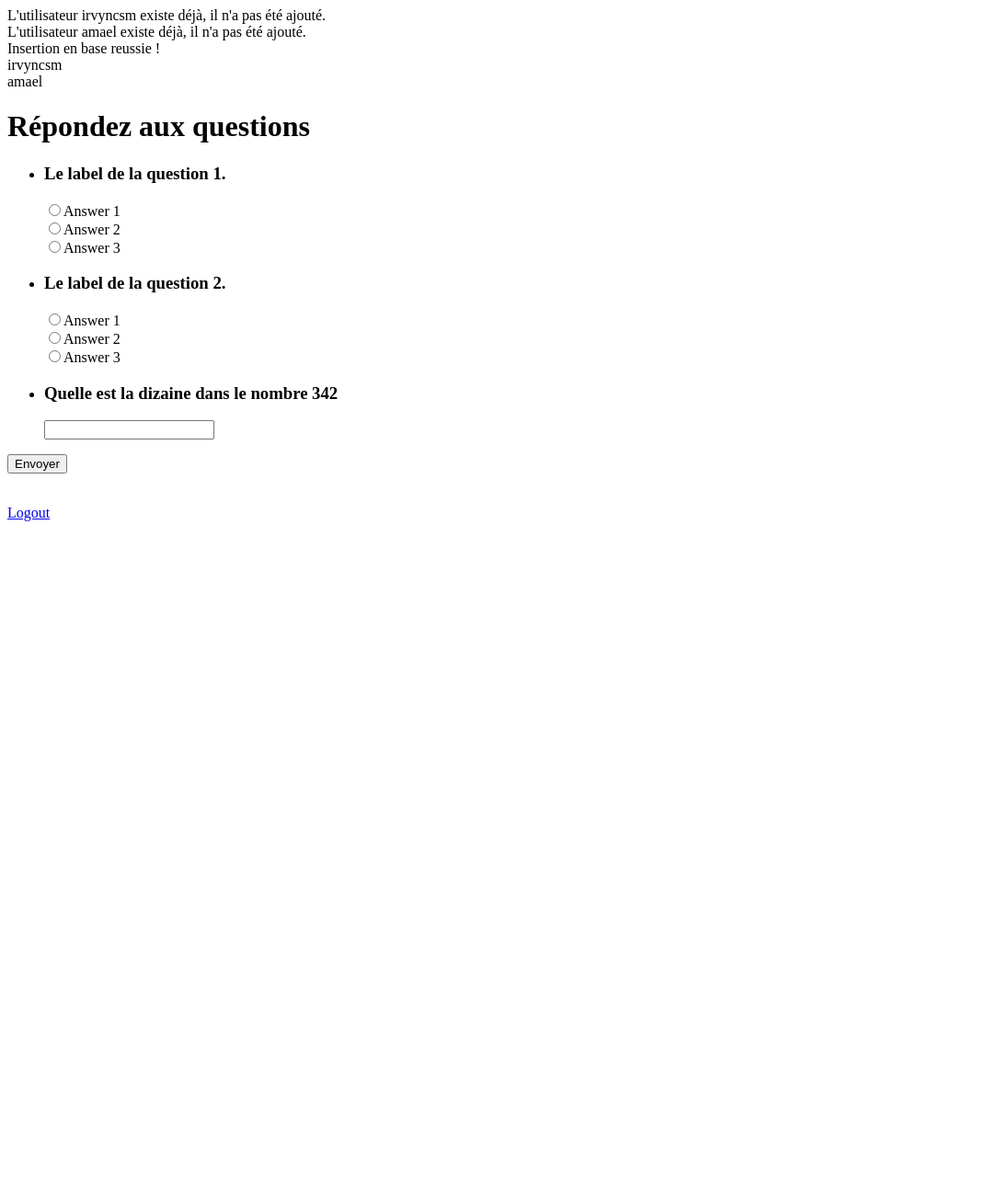
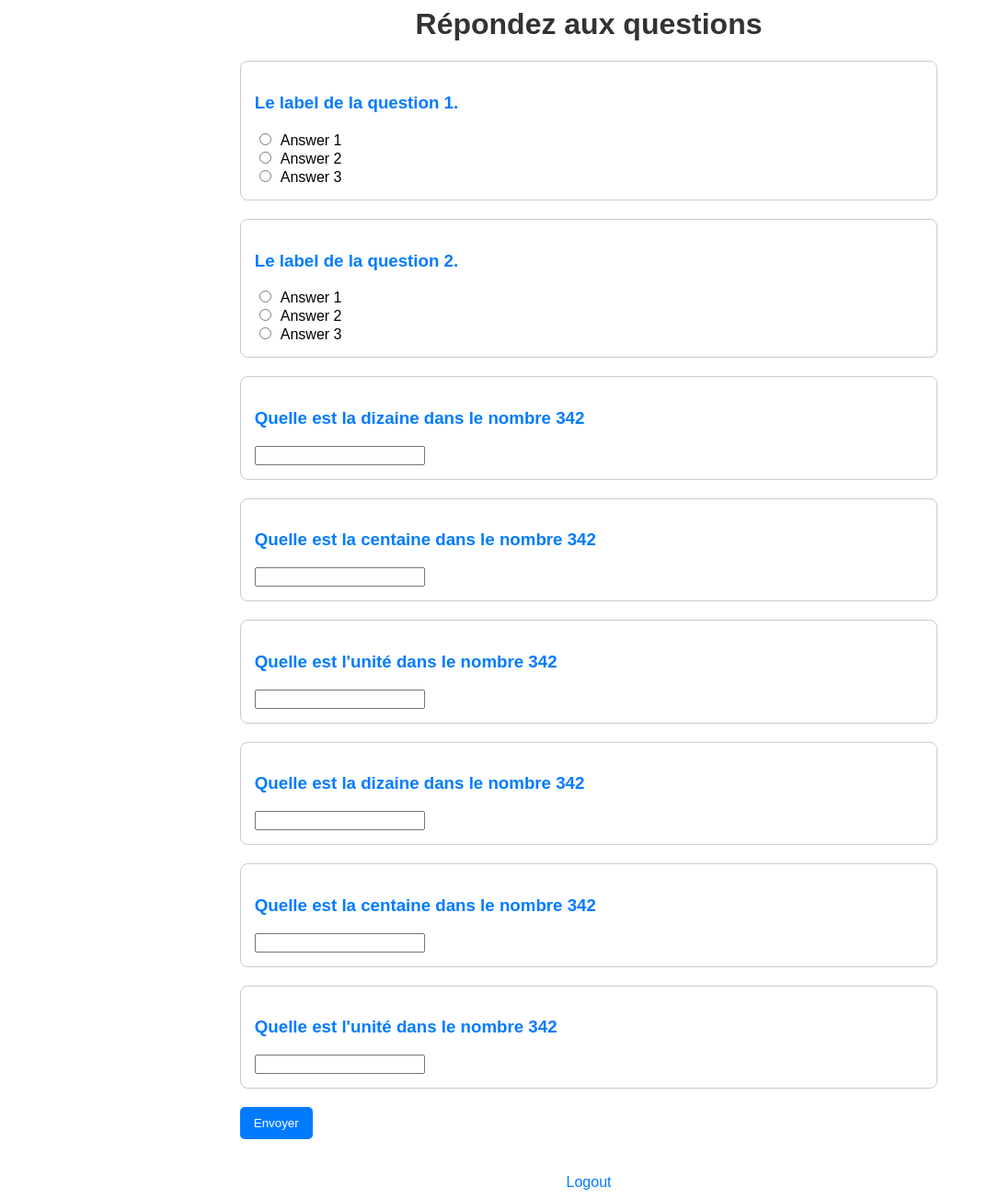
Before and after one commit to Amaelmsrt/QUIZZ_PHP, a PHP site: page / in a window 1280 px wide. Shown: the whole page at 92% size, without its empty margins (0-1074 px from the left). Before the commit the page ends 567 px from the top, so only its background shows below. Run offline with PHP 8.4, Linux system fonts and the light colour scheme; the visitor is signed in with stand-in values (Sample User, id 1); data comes from the database, SQL or seed files in the repository.

Commit message:
ajout css

```diff
--- a/TP_QUIZZ/Data/questions.json
+++ b/TP_QUIZZ/Data/questions.json
@@ -26,12 +26,57 @@
         "score": 1
     },
     {
-        "uuid": "8d7f7078-947b-11ee-b9d1-0242ac120002",
+        "uuid": "8d7f7077-947b-11ee-b9d1-0242ac120002",
         "name": "Question3",
         "type": "text",
         "text": "Quelle est la dizaine dans le nombre 342",
         "choices": [],
         "answer": "4",
         "score": 1
+    },
+    {
+        "uuid": "8d7f7076-947b-11ee-b9d1-0242ac120002",
+        "name": "Question4",
+        "type": "text",
+        "text": "Quelle est la centaine dans le nombre 342",
+        "choices": [],
+        "answer": "3",
+        "score": 1
+    },
+    {
+        "uuid": "8d7f7075-947b-11ee-b9d1-0242ac120002",
+        "name": "Question5",
+        "type": "text",
+        "text": "Quelle est l'unité dans le nombre 342",
+        "choices": [],
+        "answer": "2",
+        "score": 1
+    },
+    {
+        "uuid": "8d7f7074-947b-11ee-b9d1-0242ac120002",
+        "name": "Question6",
+        "type": "text",
+        "text": "Quelle est la dizaine dans le nombre 342",
+        "choices": [],
+        "answer": "4",
+        "score": 1
+    },
+    {
+        "uuid": "8d7f7073-947b-11ee-b9d1-0242ac120002",
+        "name": "Question7",
+        "type": "text",
+        "text": "Quelle est la centaine dans le nombre 342",
+        "choices": [],
+        "answer": "3",
+        "score": 1
+    },
+    {
+        "uuid": "8d7f7072-947b-11ee-b9d1-0242ac120002",
+        "name": "Question8",
+        "type": "text",
+        "text": "Quelle est l'unité dans le nombre 342",
+        "choices": [],
+        "answer": "2",
+        "score": 1
     }
 ]
--- a/TP_QUIZZ/index.php
+++ b/TP_QUIZZ/index.php
@@ -1,13 +1,6 @@
 <?php
 
-require 'Data/bd_users.php';
-
 session_start();
-
-if (!isset($_SESSION['user_id'])) {
-    header("Location: login.php");
-    exit();
-}
 
 // SPL autoloader
 require 'Classes/autoloader.php';
@@ -23,6 +16,7 @@ $fichier = file_get_contents("./Data/questions.json");
 $question = json_decode($fichier, true);
 $questions = [];
 
+echo "<link rel='stylesheet' href='styles/style.css'>";
 echo "<h1> Répondez aux questions</h1>";
 
 foreach ($question as $key => $value) {
@@ -41,11 +35,11 @@ foreach ($questions as $key => $value) {
     if ($value->getType() == "radio") {
         foreach ($value->getChoices() as $choice) {
             echo "<input type='radio' name='reponses[".$value->getUuid()."]' value='".$choice."'>".$choice."<br>";
-            echo "<input type='hidden' name='reponses[".$value->getUuid()."]' value='".$value->getAnswer()."'>";
+            echo "<input type='hidden' name='reponses_hidden[".$value->getUuid()."]' value='".$value->getAnswer()."'>";
         }
     } else if ($value->getType() == "text") {
         echo "<input type='text' name='reponses[".$value->getUuid()."]' value=''>";
-        echo "<input type='hidden' name='reponses[".$value->getUuid()."]' value='".$value->getAnswer()."'>";
+        echo "<input type='hidden' name='reponses_hidden[".$value->getUuid()."]' value='".$value->getAnswer()."'>";
     }
     echo "</section>";
     echo "</li>";
--- /dev/null
+++ b/TP_QUIZZ/styles/style.css
@@ -0,0 +1,76 @@
+/* style.css */
+
+body {
+    font-family: Arial, sans-serif;
+    text-align: center; /* Ajout pour centrer le contenu */
+}
+
+h1 {
+    color: #333;
+}
+
+form {
+    width: 60%;
+    margin: 0 auto; /* Pour centrer le formulaire horizontalement */
+    text-align: left; /* Réinitialiser le centrage du texte à gauche dans le formulaire */
+}
+
+ul {
+    list-style: none;
+    padding: 0;
+}
+
+li {
+    margin-bottom: 20px;
+}
+
+section {
+    border: 1px solid #ccc;
+    padding: 15px;
+    border-radius: 8px;
+}
+
+h3 {
+    color: #007bff;
+}
+
+input[type="radio"],
+input[type="text"] {
+    margin-right: 10px;
+}
+
+input[type="submit"] {
+    background-color: #007bff;
+    color: #fff;
+    padding: 10px 15px;
+    border: none;
+    border-radius: 5px;
+    cursor: pointer;
+}
+
+input[type="submit"]:hover {
+    background-color: #0056b3;
+}
+
+a {
+    display: block;
+    margin-top: 20px;
+    text-decoration: none;
+    color: #007bff;
+}
+
+a:hover {
+    text-decoration: underline;
+}
+
+p {
+    margin: 5px 0;
+}
+
+p.correct {
+    color: #28a745;
+}
+
+p.incorrect {
+    color: #dc3545;
+}
```
Also changed, not shown: TP_QUIZZ/Submit.php (+9 -6 lines).
